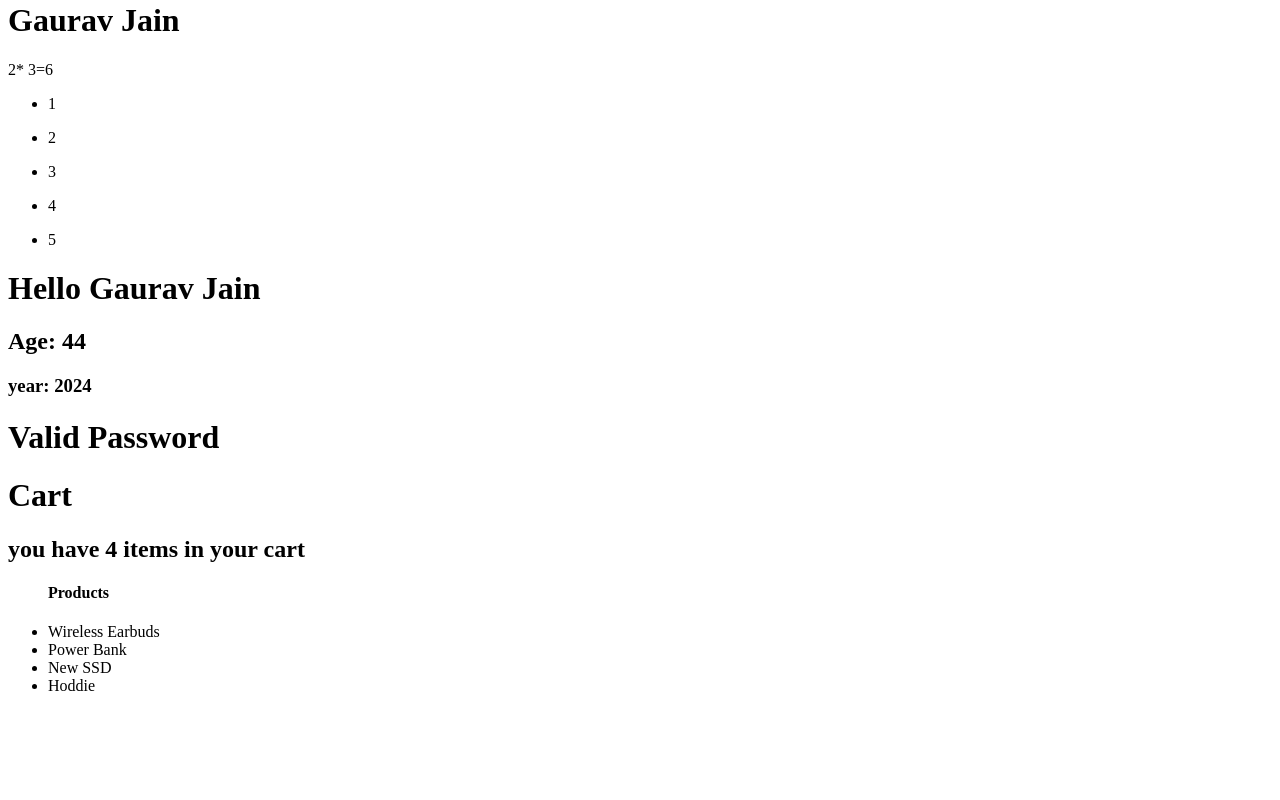
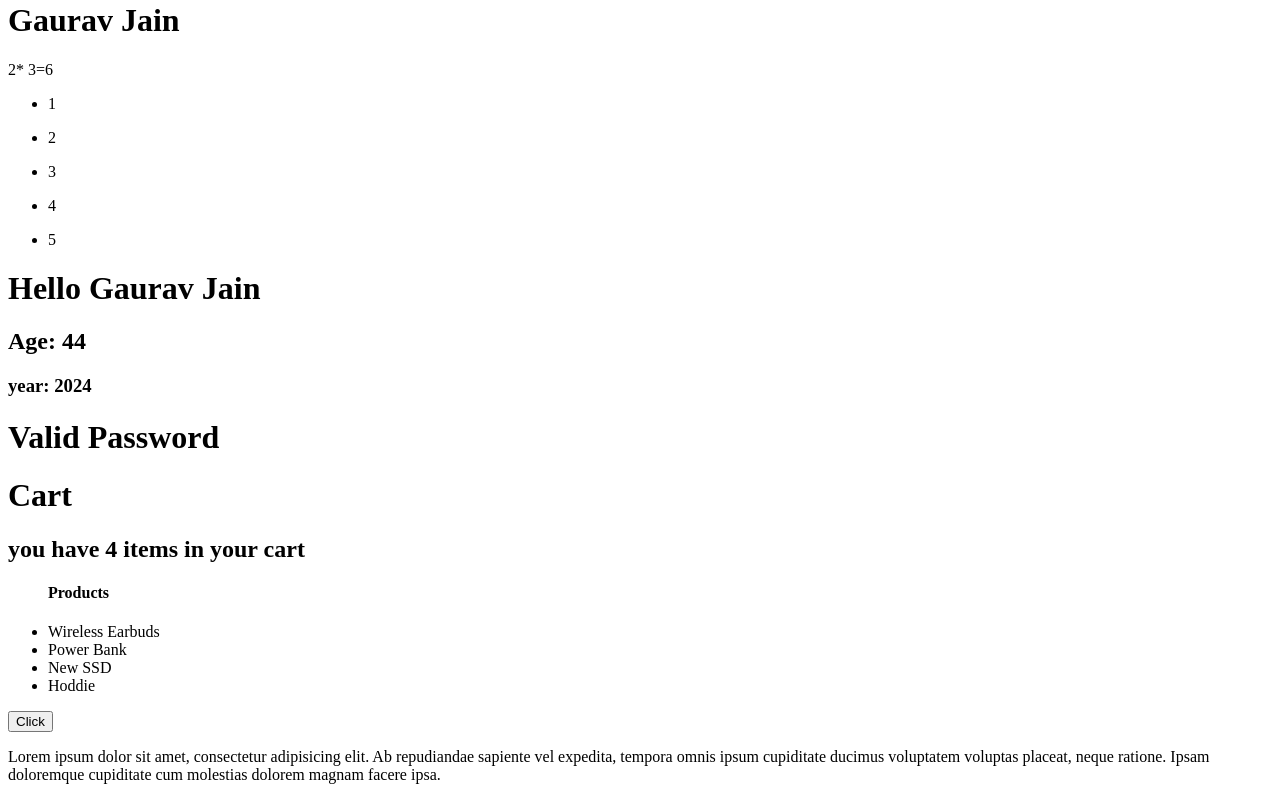
Before and after one commit to Gaurav-jain-21/React-Demo-, a React (Vite) app: page / in a window 1280 px wide. Shown: the part 330-1130 px from the top of the page. Before the commit the page ends 1041 px from the top, so only its background shows below. Built offline with nearby package versions, Linux system fonts and the light colour scheme.

Commit message:
this is the end of basics of react js

```diff
--- a/src/App.jsx
+++ b/src/App.jsx
@@ -7,6 +7,7 @@ import Expression from "./component1/Expression.jsx";
 import ImageProps from "./component1/ImageProps.jsx";
 import Password from "./component1/Password.jsx";
 import Cart from "./component1/Cart.jsx";
+import Action from "./component1/Action.jsx";
 const App=()=>{
   return <div>
     <Header/>
@@ -18,6 +19,7 @@ const App=()=>{
     <ImageProps name="Gaurav Jain" age="44" year="2024"/>
     <Password isValid={true}/>
     <Cart/>
+    <Action/>
   </div>
 }
 export default App;
--- /dev/null
+++ b/src/component1/Action.jsx
@@ -0,0 +1,16 @@
+import React from 'react'
+
+const Action = () => {
+    const copyHandler=()=>{
+        console.log("stop copying things");
+    }
+  return (
+    <div>
+        <button onClick={()=>console.log("hello")}>Click</button>
+        <br/>
+        <p onCopy={copyHandler}>Lorem ipsum dolor sit amet, consectetur adipisicing elit. Ab repudiandae sapiente vel expedita, tempora omnis ipsum cupiditate ducimus voluptatem voluptas placeat, neque ratione. Ipsam doloremque cupiditate cum molestias dolorem magnam facere ipsa.</p>
+    </div>
+  )
+}
+
+export default Action
```
